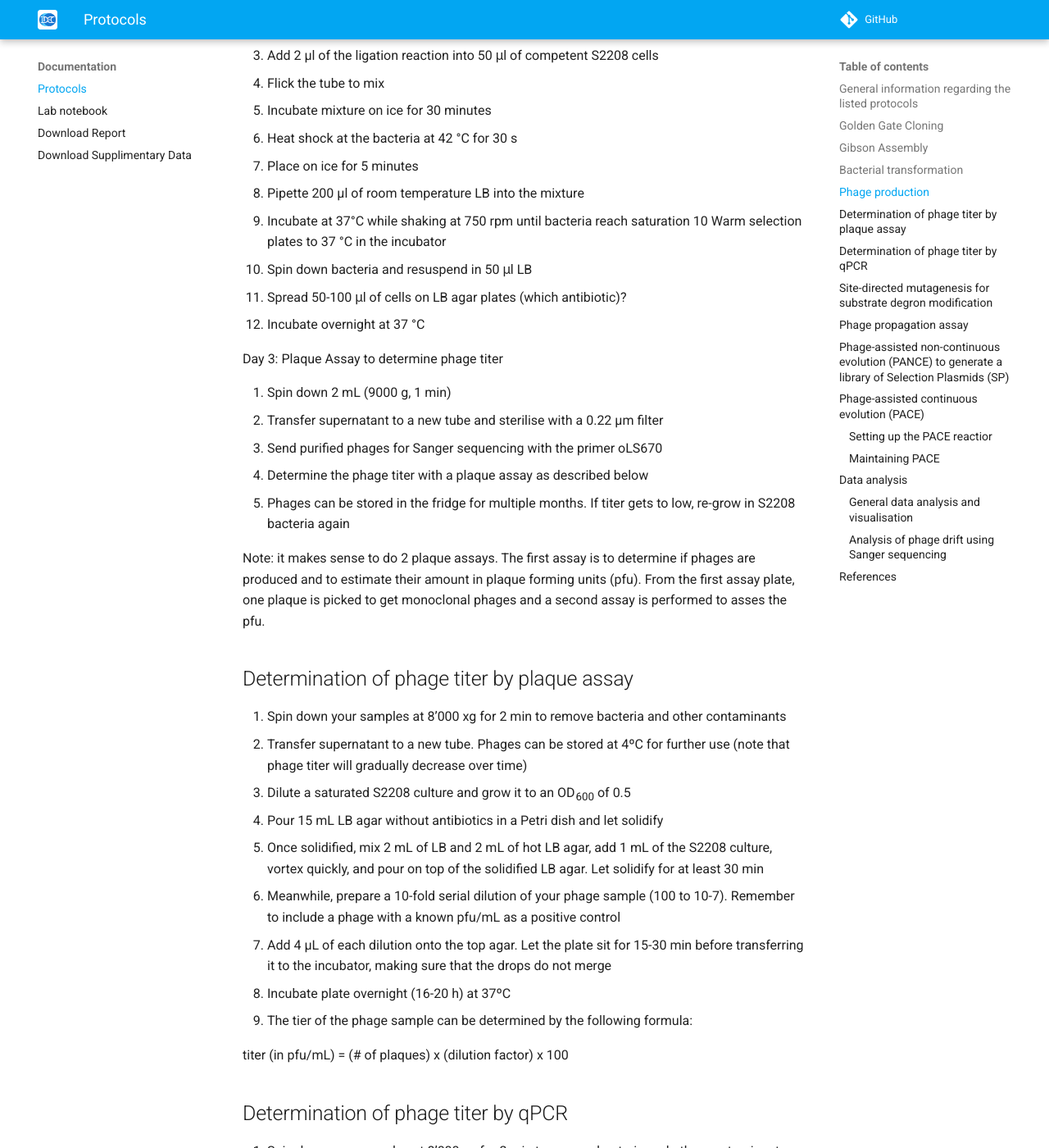
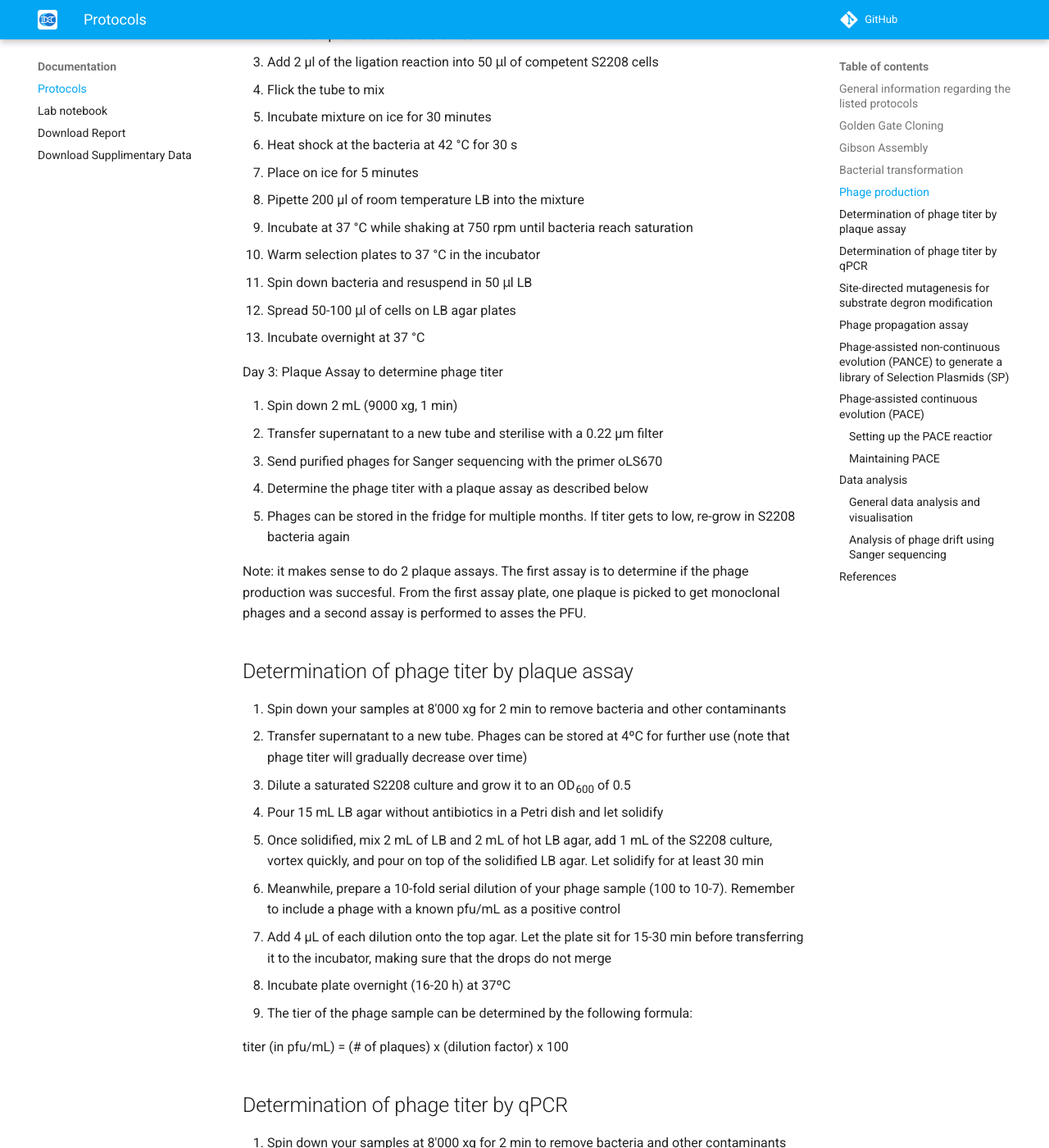
Before and after one commit to mibohl/2024_Evolution_Suisse, an MkDocs documentation site: the page built from docs/documentation/protocols.md, in a window 1280 px wide and 1400 px high, scrolled down 4357 px. Shown: the whole window at 82% size. Built offline with MkDocs 1.6.1 and Material for MkDocs 9.7.7, drawn with Linux system fonts in a browser that asks for light colours; comment, search, counter and statistics services are not loaded; some of the changed text lies outside the part shown.

Commit message:
Update protocols.md
fixed minor errors

```diff
--- a/docs/documentation/protocols.md
+++ b/docs/documentation/protocols.md
@@ -75,7 +75,7 @@
 5. Heat shock at the bacteria at 42 °C for 30 s
 6. Place on ice for 5 minutes
 7. Pipette 200 µl of room temperature LB into the mixture
-8. Incubate at 37°C for 60 minutes while shaking at 750 rpm
+8. Incubate at 37 °C for 60 minutes while shaking at 750 rpm
 9. Warm selection plates to 37 °C in the incubator
 10. Spin down bacteria and resuspend in 50 μl LB
 11. Spread 50-100 μl of cells on LB agar plates containing the antibiotics for selection. When multiple antibiotics are used, use 0.6x of the standard working concentration for each antibiotic.
@@ -83,7 +83,7 @@
 
 For co-transformations with two accessory plasmids:
 1. Thaw competent S2060 cells on ice
-2. pre-mix 200 ng of the two accessory plasmids in an equimolar ratio
+2. Pre-mix 200 ng of the two accessory plasmids in an equimolar ratio
 3. Add 50 μl of competent cells
 4. Continue at step 3 above
 
@@ -99,7 +99,7 @@
 
 | Reagent  | Amount |
 | ------------- | ------------- |
-| selection plasmid  | 200 ng  |
+| Selection plasmid  | 200 ng  |
 | _SplitC_  | 100 ng |
 | _SplitD_  | 100 ng |
 | 10 × T4 ligase buffer  | 1 μl |
@@ -127,24 +127,24 @@
 6. Heat shock at the bacteria at 42 °C for 30 s
 7. Place on ice for 5 minutes
 8. Pipette 200 µl of room temperature LB into the mixture
-9. Incubate at 37°C while shaking at 750 rpm until bacteria reach saturation
-10 Warm selection plates to 37 °C in the incubator
+9. Incubate at 37 °C while shaking at 750 rpm until bacteria reach saturation
+10. Warm selection plates to 37 °C in the incubator
 11. Spin down bacteria and resuspend in 50 μl LB
-12. Spread 50-100 μl of cells on LB agar plates (which antibiotic)?
+12. Spread 50-100 μl of cells on LB agar plates
 13. Incubate overnight at 37 °C
 
 Day 3: Plaque Assay to determine phage titer
 
-1. Spin down 2 mL (9000 g, 1 min)
+1. Spin down 2 mL (9000 xg, 1 min)
 2. Transfer supernatant to a new tube and sterilise with a 0.22 µm filter
 3. Send purified phages for Sanger sequencing with the primer oLS670
 4. Determine the phage titer with a plaque assay as described below
 5. Phages can be stored in the fridge for multiple months. If titer gets to low, re-grow in S2208 bacteria again
 
-Note: it makes sense to do 2 plaque assays. The first assay is to determine if phages are produced and to estimate their amount in plaque forming units (pfu). From the first assay plate, one plaque is picked to get monoclonal phages and a second assay is performed to asses the pfu.
+Note: it makes sense to do 2 plaque assays. The first assay is to determine if the phage production was succesful. From the first assay plate, one plaque is picked to get monoclonal phages and a second assay is performed to asses the PFU.
 
 ## Determination of phage titer by plaque assay
-1. Spin down your samples at 8’000 xg for 2 min to remove bacteria and other contaminants
+1. Spin down your samples at 8'000 xg for 2 min to remove bacteria and other contaminants
 2. Transfer supernatant to a new tube. Phages can be stored at 4ºC for further use (note that phage titer will gradually decrease over time)
 3. Dilute a saturated S2208 culture and grow it to an OD<sub>600</sub> of 0.5
 4. Pour 15 mL LB agar without antibiotics in a Petri dish and let solidify
@@ -157,7 +157,7 @@
 titer (in pfu/mL) = (# of plaques) x (dilution factor) x 100
 
 ## Determination of phage titer by qPCR
-1. Spin down your samples at 8’000 xg for 2 min to remove bacteria and other contaminants
+1. Spin down your samples at 8'000 xg for 2 min to remove bacteria and other contaminants
 2. Transfer supernatant to a new tube. Phages can be stored at 4ºC for further use (note that phage titer will gradually decrease over time)
 3. Prepare the qPCR reaction mix as follows:
 
```
Also changed, not shown: other parts of docs/documentation/protocols.md (+5 -5 lines).
